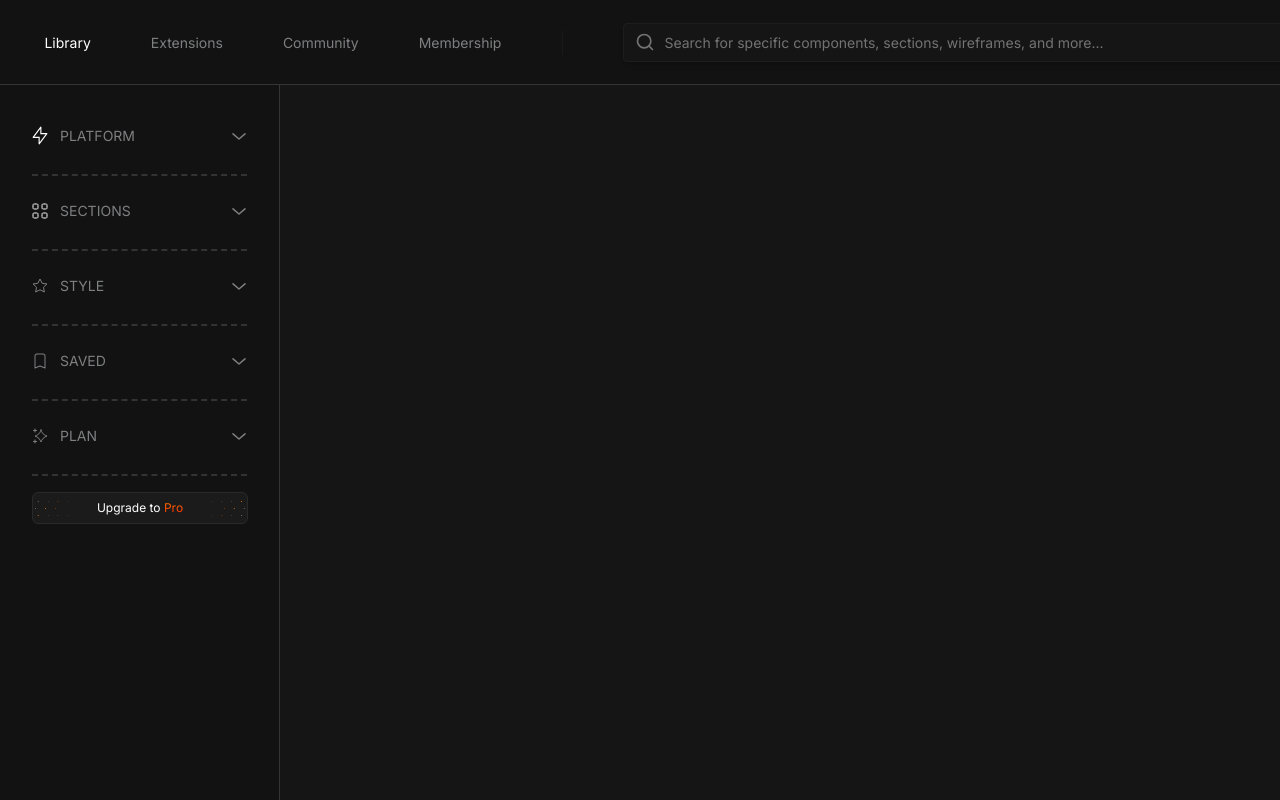
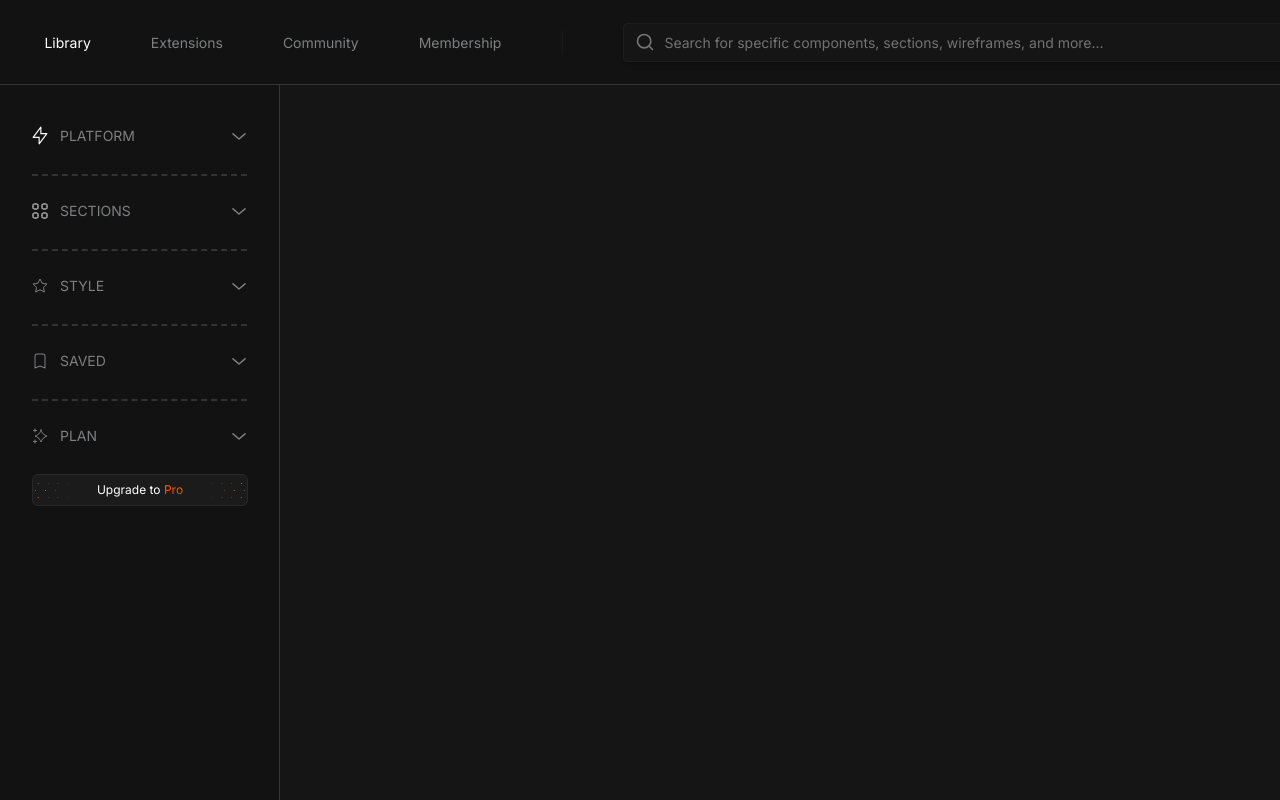
Before and after one commit to 69killian/paste-spikes-component-library, a Next.js app: page / in a window 1280 px wide. Built offline with nearby package versions, Linux system fonts and the light colour scheme.

Commit message:
border-bottom plan

```diff
--- a/app/Components/Sidebar.tsx
+++ b/app/Components/Sidebar.tsx
@@ -77,7 +77,7 @@ const Sidebar = () => {
         return (
             <div
             key={index}
-            className={`mb-4 border-b border-dashed border-b-2 border-[#333333] ${accordion.title === "PLAN" ? "border-b-0" : ""}`}
+            className={`mb-4 border-b border-dashed border-b-2 border-[#333333] ${accordion.title === "PLAN" ? "border-none" : ""}`}
           >
             <div
               className="w-full text-left flex justify-between items-center cursor-pointer pb-0 pt-0"
```
